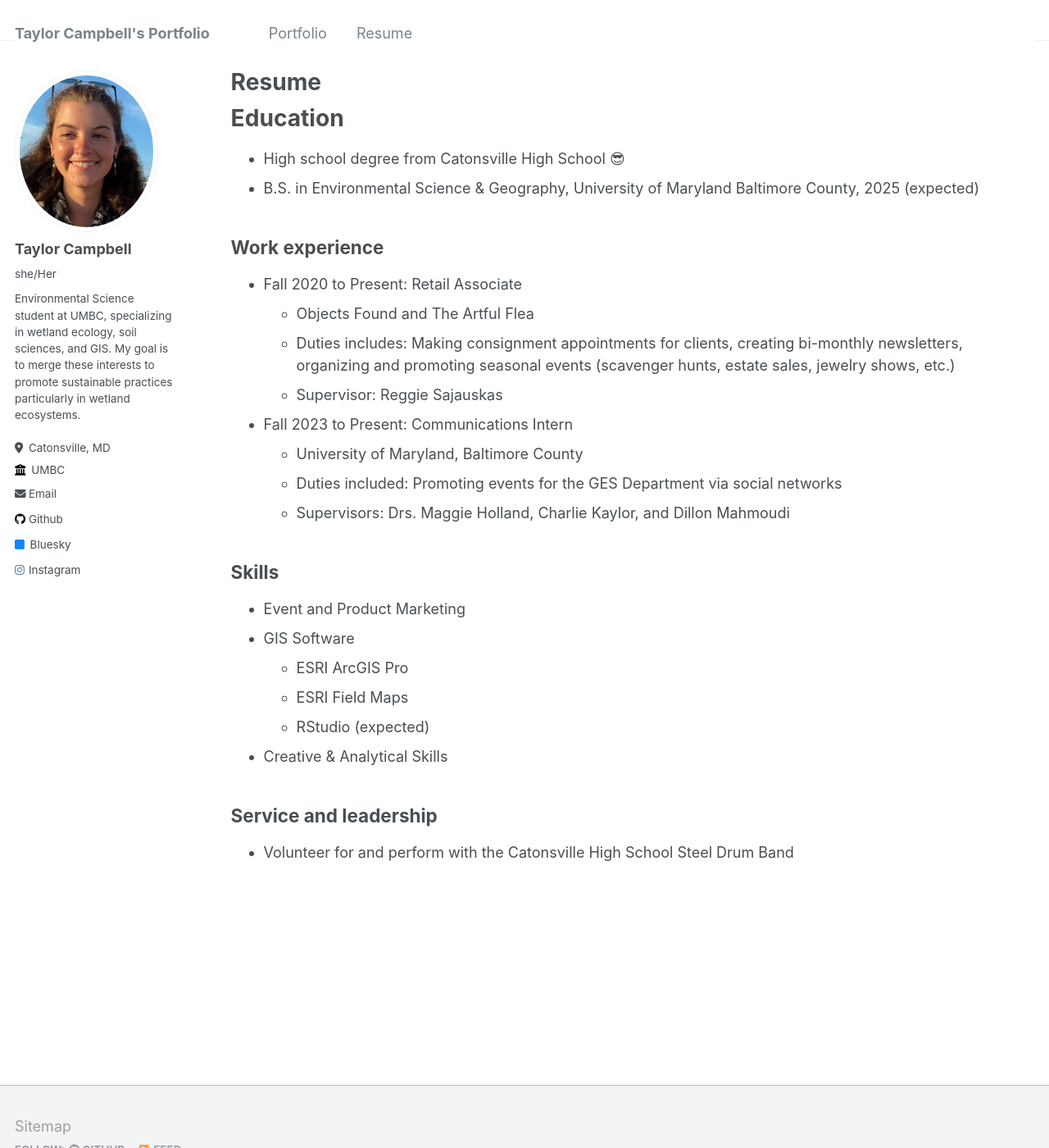
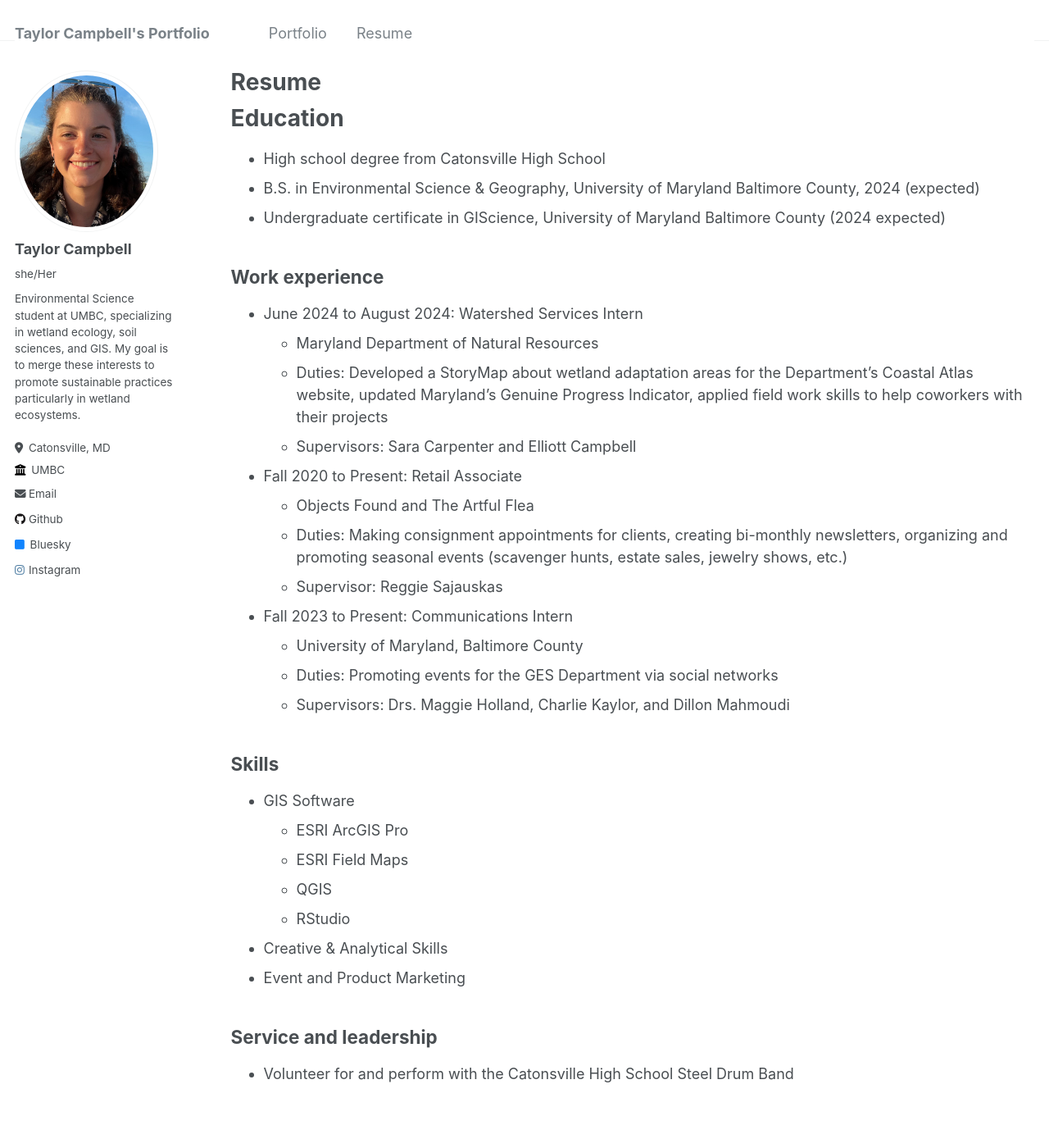
Before and after one commit to taylorc4/taylorc4.github.io, a Jekyll site: the page built from _pages/cv.md, in a window 1280 px wide and 1400 px high. Shown: the whole window at 82% size. Built offline with Jekyll 4.4.1, drawn with Linux system fonts in a browser that asks for light colours.

Commit message:
Update cv.md

```diff
--- a/_pages/cv.md
+++ b/_pages/cv.md
@@ -11,29 +11,36 @@ redirect_from:
 
 Education
 ======
-* High school degree from Catonsville High School 😎
-* B.S. in Environmental Science & Geography, University of Maryland Baltimore County, 2025 (expected)
+* High school degree from Catonsville High School
+* B.S. in Environmental Science & Geography, University of Maryland Baltimore County, 2024 (expected)
+* Undergraduate certificate in GIScience, University of Maryland Baltimore County (2024 expected)
 
 Work experience
 ------
+* June 2024 to August 2024: Watershed Services Intern
+  * Maryland Department of Natural Resources
+  * Duties: Developed a StoryMap about wetland adaptation areas for the Department's Coastal Atlas website, updated Maryland's Genuine Progress Indicator, applied field work skills to help coworkers with their projects
+  * Supervisors: Sara Carpenter and Elliott Campbell
+
 * Fall 2020 to Present: Retail Associate
   * Objects Found and The Artful Flea
-  * Duties includes: Making consignment appointments for clients, creating bi-monthly newsletters, organizing and promoting seasonal events (scavenger hunts, estate sales, jewelry shows, etc.)
+  * Duties: Making consignment appointments for clients, creating bi-monthly newsletters, organizing and promoting seasonal events (scavenger hunts, estate sales, jewelry shows, etc.)
   * Supervisor: Reggie Sajauskas
 
 * Fall 2023 to Present: Communications Intern
   * University of Maryland, Baltimore County
-  * Duties included: Promoting events for the GES Department via social networks
+  * Duties: Promoting events for the GES Department via social networks
   * Supervisors: Drs. Maggie Holland, Charlie Kaylor, and Dillon Mahmoudi
 
 Skills
 ------
-* Event and Product Marketing
 * GIS Software
   * ESRI ArcGIS Pro
   * ESRI Field Maps
-  * RStudio (expected)
+  * QGIS
+  * RStudio
 * Creative & Analytical Skills
+* Event and Product Marketing
 
 Service and leadership
 ------
```
